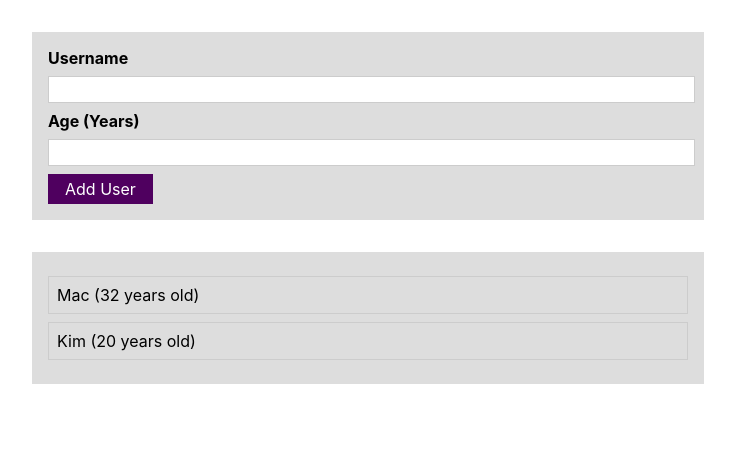
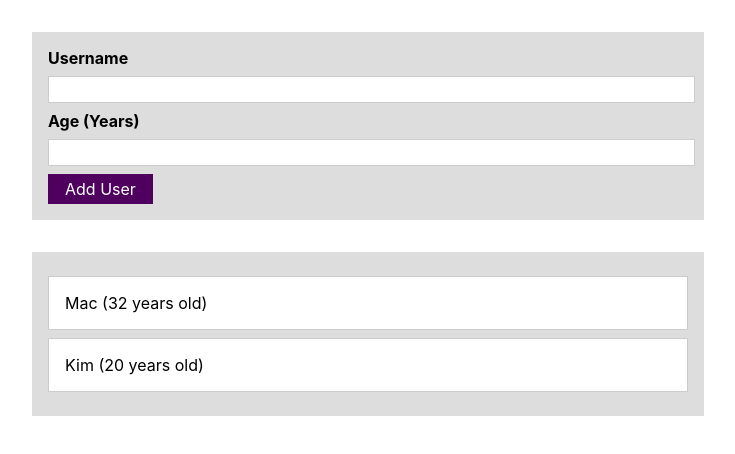
Before and after one commit to jaguarj/react-complete-guide, a React (Create React App) app in the folder 01-starter-project-add-user/: page / in a window 1280 px wide. Shown: the top 454 px of the page, without its empty margins (272-1007 px from the left). Built offline with nearby package versions, Linux system fonts and the light colour scheme.

Commit message:
Updated.

```diff
--- a/01-starter-project-add-user/src/components/UI/ErrorModal/ErrorModal.js
+++ b/01-starter-project-add-user/src/components/UI/ErrorModal/ErrorModal.js
@@ -1,7 +1,6 @@
 import React from 'react';
 import Card from '../Card/Card';
 import Button from '../Button/Button';
-
 import classes from './ErrorModal.module.css';
 
 const ErrorModal = (props) => {
--- a/01-starter-project-add-user/src/components/Users/UsersList.module.css
+++ b/01-starter-project-add-user/src/components/Users/UsersList.module.css
@@ -13,4 +13,6 @@
     border: 1px solid #ccc;
     margin: 0.5rem 0;
     padding: 0.5rem;
+    background: #fff;
+    padding: 1rem;
   }
```
Also changed, not shown: 01-starter-project-add-user/src/components/Users/AddUser.js (line endings or trailing spaces).
